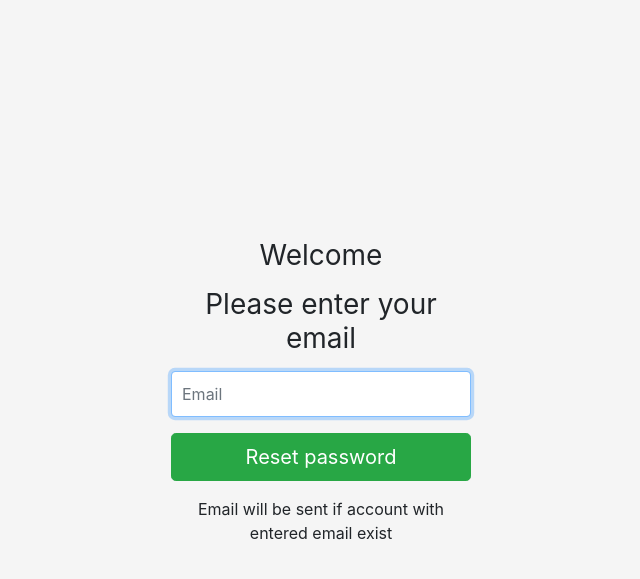
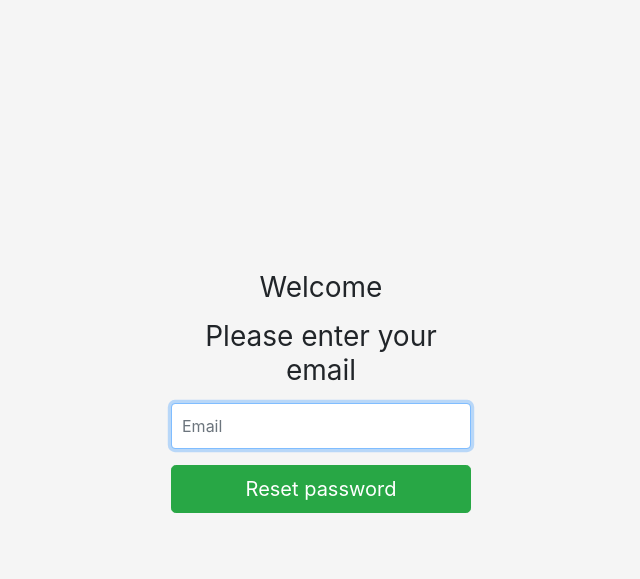
Before and after one commit to Abdya/HomeWorkPHP, a PHP site: page /password_reset.php in a window 1280 px wide. Shown: the top 579 px of the page, without its empty margins (319-959 px from the left). Run offline with PHP 8.4, Linux system fonts and the light colour scheme.

Commit message:
HW_5 email sending #3.8

```diff
--- a/HW2/public/password_reset.php
+++ b/HW2/public/password_reset.php
@@ -1,3 +1,10 @@
+<?php
+require "../includes/common.php";
+if (!empty($_SESSION["error"])){
+    $error = $_SESSION["error"];
+    unset($_SESSION["error"]);
+}
+?>
 <!doctype html>
 <html lang="en">
 <head>
@@ -21,6 +28,6 @@
     <h1 class="h3 mb-3 font-weight-normal">Welcome</h1>
     <h1 class="h3 mb-3 font-weight-normal">Please enter your email</h1>
     <input type="text" id="inputEmail" class="form-control mb-3"  placeholder="Email" required autofocus name="email">
+    <p class="mb-3 text-left"><?php echo !empty($error["email"]) ? $error["email"] : "" ?></p>
     <button class="btn btn-lg btn-success btn-block mb-3" type="submit">Reset password</button>
-    <?php ?>
-    <p class="text-center">Email will be sent if account with entered email exist</p>
+    <?php if (!empty($_SESSION["password_reset"])):?><p class="text-center">Email will be sent if account with entered email exist</p><?php endif;
--- a/HW2/public/password_reset_logic.php
+++ b/HW2/public/password_reset_logic.php
@@ -15,3 +15,6 @@ if ($validated_data === false){
     header("Location: /password_reset.php");
     exit;
 }
+
+$_SESSION["password_reset"] = true;
+header("Location: /password_reset.php");
--- a/HW2/users/abdul.json
+++ b/HW2/users/abdul.json
@@ -1 +1 @@
-{"login":"abdul","pass":"$2y$10$OoqTSWliXmnqtpVwK5.UquMCIAXes9WTAUNC\/LJEN91l4GDUXmZBG","email":"abdul@abdul.ru","name":"ABDUL","role":"user","active":true,"time_reg":"2018-09-25 10:57:16","time_edit":"2018-09-26 08:06:05"}
+{"login":"abdul","pass":"$2y$10$OoqTSWliXmnqtpVwK5.UquMCIAXes9WTAUNC\/LJEN91l4GDUXmZBG","email":"abdul@abdul.ru","name":"ABDUL","role":"user","active":true,"time_reg":"2018-09-25 10:57:16","time_edit":"2018-09-26 14:24:03"}
```
